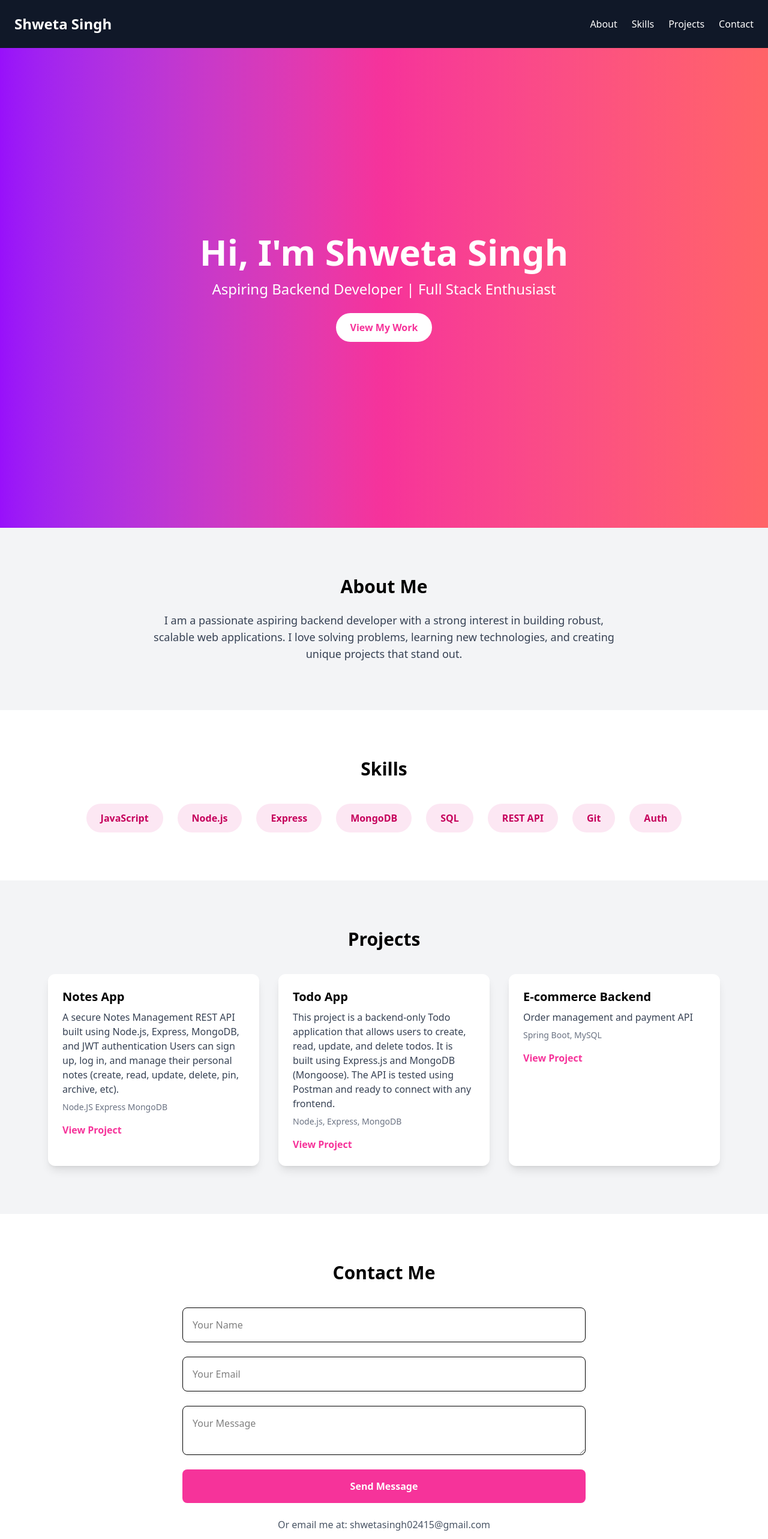
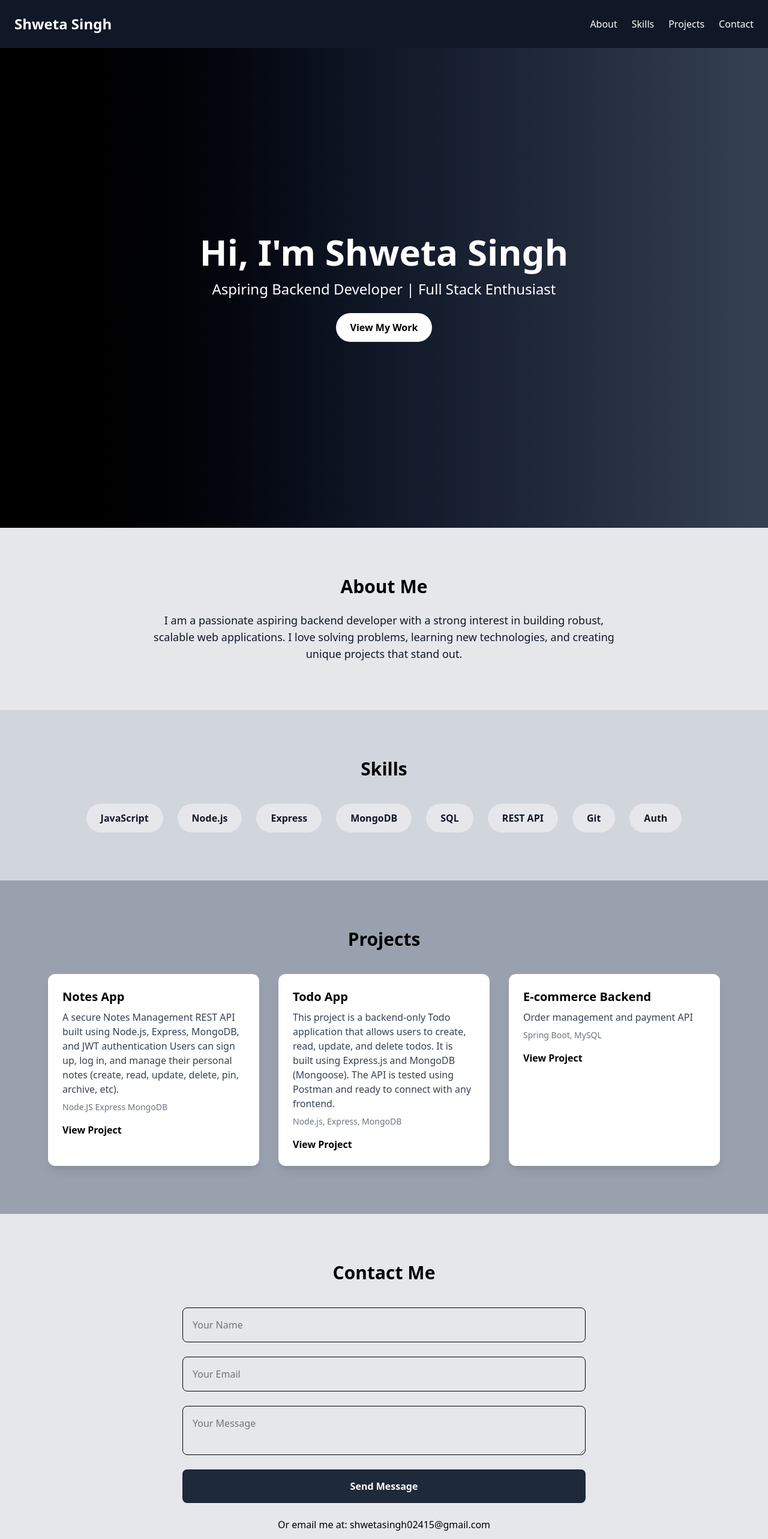
Before and after one commit to Shweta-singh24/portfolio, a React (Vite) app in the folder portfolio/: page / in a window 1280 px wide. Shown: the top 2566 px of the page at 60% size. Built offline with nearby package versions, Linux system fonts and the light colour scheme.

Commit message:
update css

```diff
--- a/portfolio/src/components/About.jsx
+++ b/portfolio/src/components/About.jsx
@@ -2,9 +2,9 @@ import React from 'react';
 
 const About = () => {
   return (
-    <section id="about" className="py-20 px-6 md:px-20 bg-gray-100">
+    <section id="about" className="py-20 px-6 md:px-20 bg-gray-200">
       <h2 className="text-3xl font-bold mb-6 text-center">About Me</h2>
-      <p className="max-w-3xl mx-auto text-center text-gray-700 text-lg">
+      <p className="max-w-3xl mx-auto text-center text-gray-900 text-lg">
         I am a passionate aspiring backend developer with a strong interest in building robust, scalable web applications. I love solving problems, learning new technologies, and creating unique projects that stand out.
       </p>
     </section>
--- a/portfolio/src/components/Contact.jsx
+++ b/portfolio/src/components/Contact.jsx
@@ -2,16 +2,16 @@ import React from 'react';
 
 const Contact = () => {
   return (
-    <section id="contact" className="py-20 px-6 md:px-20 bg-white">
+    <section id="contact" className="py-20 px-6 md:px-20 bg-gray-200">
       <h2 className="text-3xl font-bold mb-10 text-center">Contact Me</h2>
       <div className="max-w-2xl mx-auto">
         <form className="flex flex-col gap-6">
           <input type="text" placeholder="Your Name" className="p-4 border rounded-lg"/>
           <input type="email" placeholder="Your Email" className="p-4 border rounded-lg"/>
           <textarea placeholder="Your Message" className="p-4 border rounded-lg"></textarea>
-          <button type="submit" className="bg-pink-500 text-white font-semibold p-4 rounded-lg hover:bg-pink-600 transition">Send Message</button>
+          <button type="submit" className="bg-gray-800 text-white font-semibold p-4 rounded-lg hover:bg-gray-900 transition">Send Message</button>
         </form>
-        <p className="text-center mt-6 text-gray-600">Or email me at: shwetasingh02415@gmail.com</p>
+        <p className="text-center mt-6 text-black">Or email me at: shwetasingh02415@gmail.com</p>
       </div>
     </section>
   );
--- a/portfolio/src/components/Hero.jsx
+++ b/portfolio/src/components/Hero.jsx
@@ -2,10 +2,10 @@ import React from 'react';
 
 const Hero = () => {
   return (
-    <section className="h-screen flex flex-col justify-center items-center bg-gradient-to-r from-purple-600 via-pink-500 to-red-400 text-white text-center">
+    <section className="h-screen flex flex-col justify-center items-center bg-gradient-to-r from-black via-gray-900 to-gray-700 text-white text-center">
       <h2 className="text-4xl md:text-6xl font-bold mb-4">Hi, I'm Shweta Singh</h2>
       <p className="text-lg md:text-2xl mb-6">Aspiring Backend Developer | Full Stack Enthusiast</p>
-      <a href="#projects" className="px-6 py-3 bg-white text-pink-500 rounded-full font-semibold hover:bg-pink-500 hover:text-white transition">View My Work</a>
+      <a href="#projects" className="px-6 py-3 bg-white text-black rounded-full font-semibold hover:bg-gray-700 hover:text-white transition">View My Work</a>
     </section>
   );
 };
--- a/portfolio/src/components/Navbar.jsx
+++ b/portfolio/src/components/Navbar.jsx
@@ -5,10 +5,10 @@ const Navbar = () => {
     <nav className="flex justify-between items-center p-6 bg-gray-900 text-white sticky top-0 z-50">
       <h1 className="text-2xl font-bold">Shweta Singh</h1>
       <ul className="flex gap-6">
-        <li><a href="#about" className="hover:text-pink-500">About</a></li>
-        <li><a href="#skills" className="hover:text-pink-500">Skills</a></li>
-        <li><a href="#projects" className="hover:text-pink-500">Projects</a></li>
-        <li><a href="#contact" className="hover:text-pink-500">Contact</a></li>
+        <li><a href="#about" className="hover:text-gray-400">About</a></li>
+        <li><a href="#skills" className="hover:text-gray-400">Skills</a></li>
+        <li><a href="#projects" className="hover:text-gray-400">Projects</a></li>
+        <li><a href="#contact" className="hover:text-gray-400">Contact</a></li>
       </ul>
     </nav>
   );
--- a/portfolio/src/components/Projects.jsx
+++ b/portfolio/src/components/Projects.jsx
@@ -23,7 +23,7 @@ const projects = [
 
 const Projects = () => {
   return (
-    <section id="projects" className="py-20 px-6 md:px-20 bg-gray-100">
+    <section id="projects" className="py-20 px-6 md:px-20 bg-gray-400">
       <h2 className="text-3xl font-bold mb-10 text-center">Projects</h2>
       <div className="grid md:grid-cols-3 gap-8">
         {projects.map((project, idx) => (
@@ -31,7 +31,7 @@ const Projects = () => {
             <h3 className="text-xl font-bold mb-2">{project.title}</h3>
             <p className="text-gray-700 mb-2">{project.desc}</p>
             <p className="text-sm text-gray-500 mb-4">{project.tech}</p>
-            <a href={project.link} className="text-pink-500 font-semibold hover:underline">View Project</a>
+            <a href={project.link} className="text-black font-semibold hover:underline">View Project</a>
           </div>
         ))}
       </div>
--- a/portfolio/src/components/Skills.jsx
+++ b/portfolio/src/components/Skills.jsx
@@ -4,11 +4,11 @@ const skills = ["JavaScript", "Node.js", "Express", "MongoDB", "SQL", "REST API"
 
 const Skills = () => {
   return (
-    <section id="skills" className="py-20 px-6 md:px-20 bg-white">
+    <section id="skills" className="py-20 px-6 md:px-20 bg-gray-300">
       <h2 className="text-3xl font-bold mb-10 text-center">Skills</h2>
       <div className="flex flex-wrap justify-center gap-6">
         {skills.map((skill, idx) => (
-          <div key={idx} className="px-6 py-3 bg-pink-100 text-pink-700 rounded-full font-semibold hover:scale-105 transition">{skill}</div>
+          <div key={idx} className="px-6 py-3 bg-gray-200 text-gray-900 rounded-full font-semibold hover:scale-105 transition">{skill}</div>
         ))}
       </div>
     </section>
```
